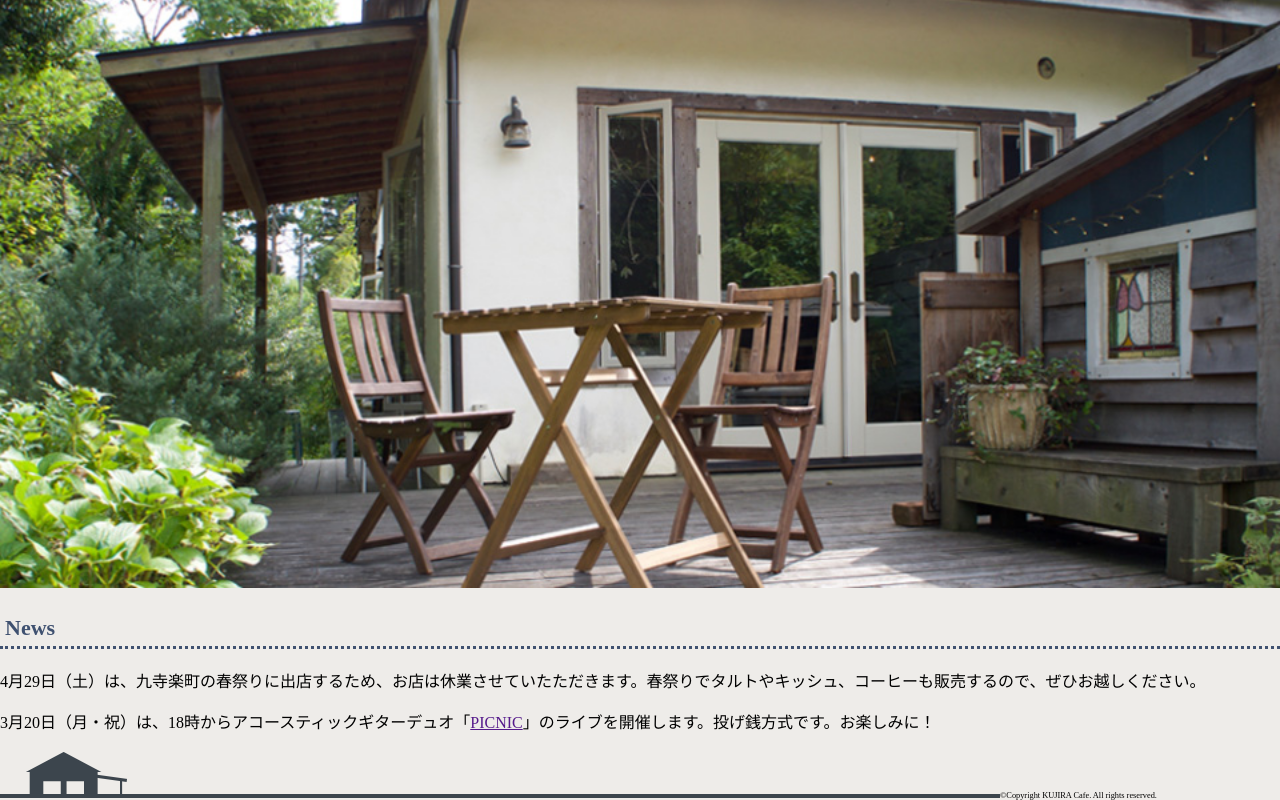
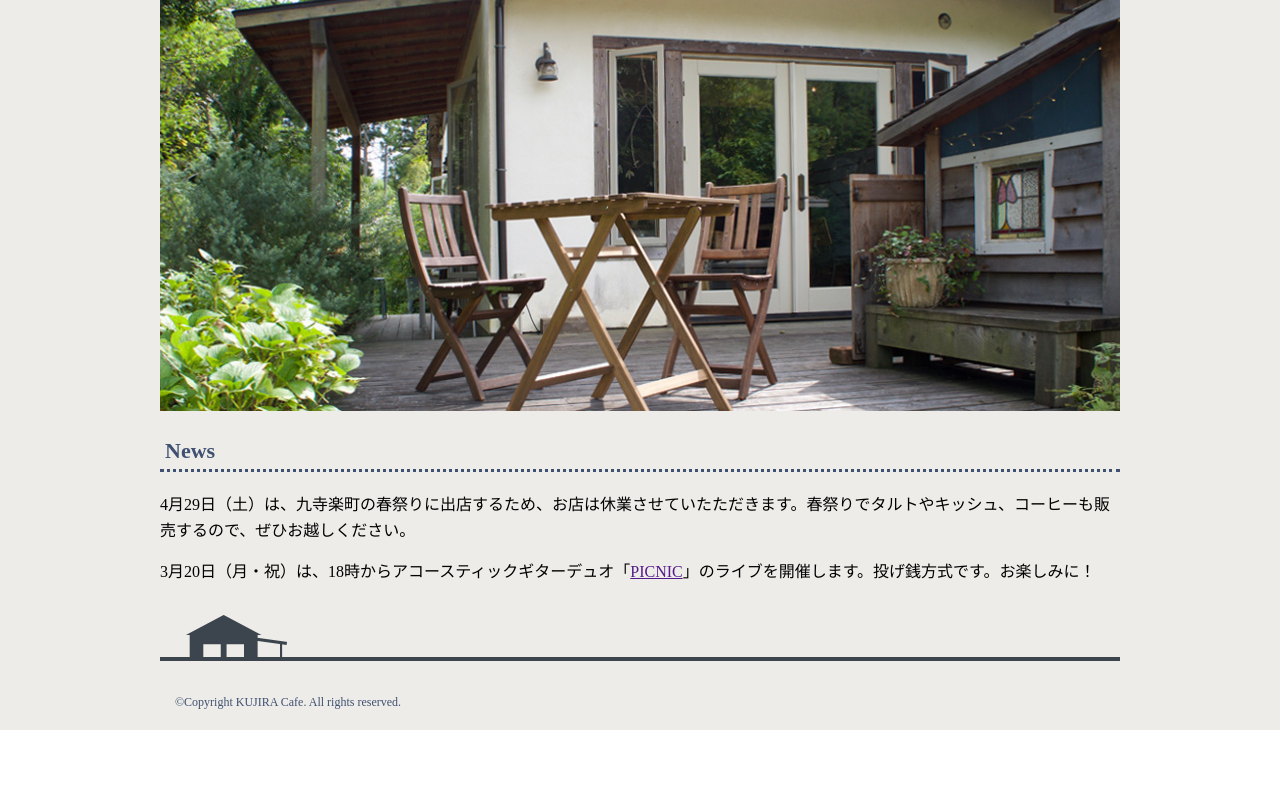
Before and after one commit to mp-gumi/KUJIRACafeWebSite, a React (Create React App) app: page / in a window 1280 px wide. Shown: the part 332-1132 px from the top of the page. After the commit the page ends 1062 px from the top, so only its background shows below. Built offline with nearby package versions, Linux system fonts and the light colour scheme; what emotion-reset would draw is missing.

Commit message:
footerのcssを記述 max-widthの設定

```diff
--- a/src/App.tsx
+++ b/src/App.tsx
@@ -12,9 +12,16 @@ export const App = () => {
         background-color: #eeece9;
       `}
     >
-      <Header />
-      <IndexBody />
-      <Footer />
+      <div
+        css={css`
+          max-width: 960px;
+          margin: 0 auto;
+        `}
+      >
+        <Header />
+        <IndexBody />
+        <Footer />
+      </div>
     </div>
   );
 };
--- a/src/component/Footer/index.tsx
+++ b/src/component/Footer/index.tsx
@@ -2,12 +2,29 @@
 /** @jsx jsx */
 import { jsx, css } from "@emotion/react";
 import backgroundFooter from "src/component/Footer/footer-bg.png";
+import { textBlue } from "src/component/IndexBody";
 
 export const Footer = () => {
   return (
-    <div>
-      <img src={backgroundFooter} alt="line" />
-      <small>&copy;Copyright KUJIRA Cafe. All rights reserved.</small>
+    <div
+      css={css`
+        background-image: url(${backgroundFooter});
+        background-repeat: no-repeat;
+        vertical-align: top;
+        padding: 80px 15px 20px;
+        margin-top: 30px;
+      `}
+    >
+      <small
+        css={css`
+          font-size: 12px;
+          color: ${textBlue};
+          margin: 12px 0;
+          text-align: center;
+        `}
+      >
+        &copy;Copyright KUJIRA Cafe. All rights reserved.
+      </small>
     </div>
   );
 };
--- a/src/component/IndexBody/index.tsx
+++ b/src/component/IndexBody/index.tsx
@@ -3,6 +3,7 @@
 import { jsx, css } from "@emotion/react";
 import keyVisual from "src/component/IndexBody/keyvisual.jpg";
 
+export const textBlue = "#3f5170";
 export const IndexBody = () => {
   return (
     <div>
@@ -18,8 +19,8 @@ export const IndexBody = () => {
           margin: 20px 0;
           padding: 5px;
           font-size: 22px;
-          color: #3f5170;
-          border-bottom: dotted 3px #3f5170;
+          color: ${textBlue};
+          border-bottom: dotted 3px ${textBlue};
         `}
       >
         News
```
